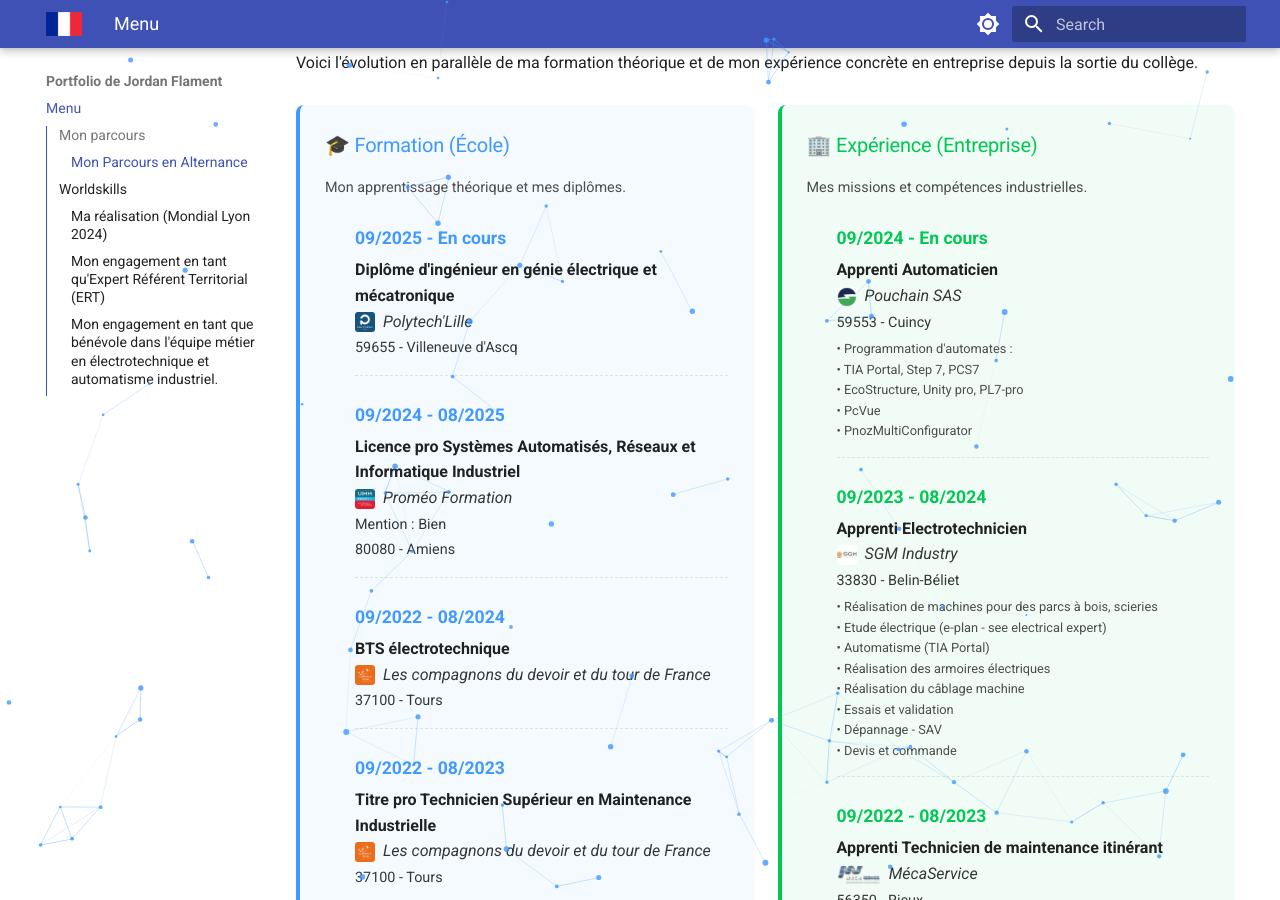
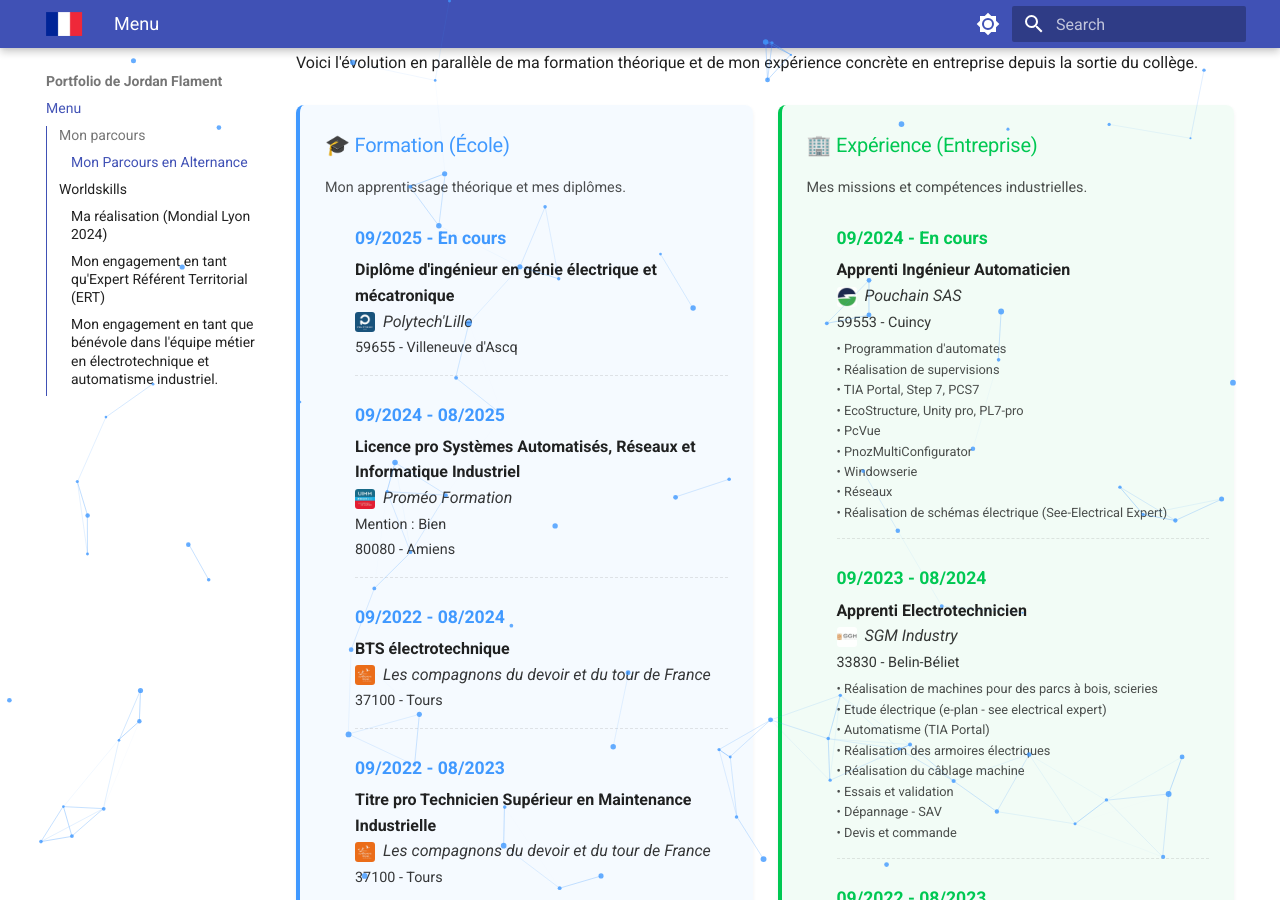
Before and after one commit to jordan-flament/jordan-flament.github.io, an MkDocs documentation site: the page built from docs/index.md, in a window 1280 px wide and 900 px high, scrolled down 661 px. Built offline with MkDocs 1.6.1 and Material for MkDocs 9.7.7, drawn with Linux system fonts in a browser that asks for light colours.

Commit message:
modifs pouchain

```diff
--- a/docs/index.md
+++ b/docs/index.md
@@ -103,12 +103,12 @@
     <ul style="list-style: none; padding-left: 0; margin-bottom: 0;">
       <li style="margin-bottom: 25px; border-bottom: 1px dashed rgba(128,128,128,0.2); padding-bottom: 15px;">
         <span style="font-weight: bold; display: block; font-size: 1.1em; color: #00c853;">09/&#8203;2024 - En cours</span>
-        <span style="font-weight: 600; display: block; margin-top: 5px;">Apprenti Automaticien</span>
+        <span style="font-weight: 600; display: block; margin-top: 5px;">Apprenti Ingénieur Automaticien</span>
         <span style="font-style: italic; opacity: 0.9;">
           <img src="../images/pouchain.jpg" style="height: 20px; vertical-align: middle; margin-right: 8px; border-radius: 3px;">Pouchain SAS
         </span><br>
         <span style="font-style: normal; font-size: 0.9em; opacity: 0.9;">59553 - Cuincy</span>
-        <small style="display: block; margin-top: 5px; opacity: 0.8;">• Programmation d'automates :<br>• TIA Portal, Step 7, PCS7<br>• EcoStructure, Unity pro, PL7-pro <br> • PcVue <br> • PnozMultiConfigurator </small>
+        <small style="display: block; margin-top: 5px; opacity: 0.8;">• Programmation d'automates <br>• Réalisation de supervisions <br>• TIA Portal, Step 7, PCS7<br>• EcoStructure, Unity pro, PL7-pro <br> • PcVue <br> • PnozMultiConfigurator <br>• Windowserie <br>• Réseaux <br>• Réalisation de schémas électrique (See-Electrical Expert) </small>
       </li>
       <li style="margin-bottom: 25px; border-bottom: 1px dashed rgba(128,128,128,0.2); padding-bottom: 15px;">
         <span style="font-weight: bold; display: block; font-size: 1.1em; color: #00c853;">09/&#8203;2023 - 08/&#8203;2024</span>
@@ -213,7 +213,7 @@
 
 ### Mon engagement en tant que bénévole dans l'équipe métier en électrotechnique et automatisme industriel.
 
-En plus de ma mission d'*expert référent téritorial*, je participe au développement du métier ainsi qu'à l'organisation des compétitons et des entraînements comme :
+En plus de ma mission d'**expert référent téritorial**, je participe au développement du métier ainsi qu'à l'organisation des compétitons et des entraînements comme :
 
 * Accompagner le candidat représentant la France durant sa préparation sur les aspects technique de la compétition comme la programmation ou la création de schéma électrique.
 * Développer des sujets de compétiton au niveau régionale et nationale.
```
